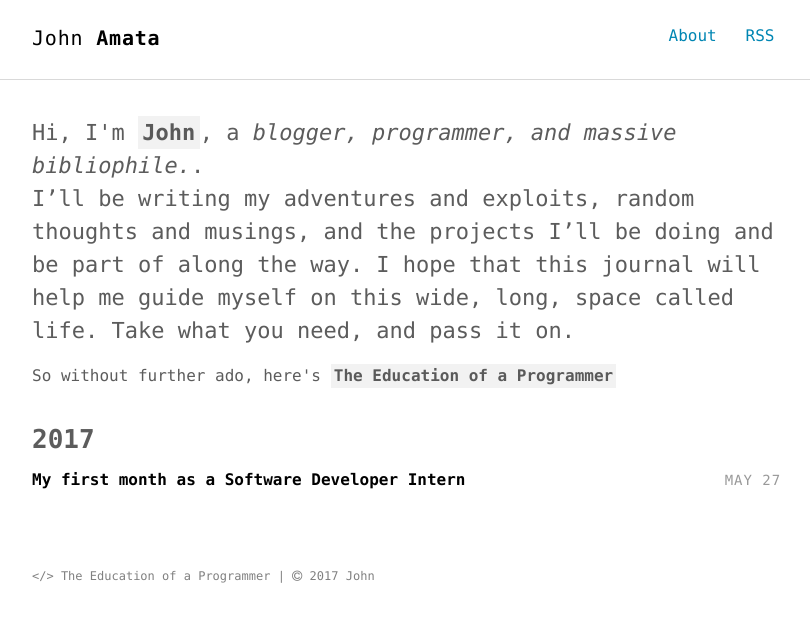
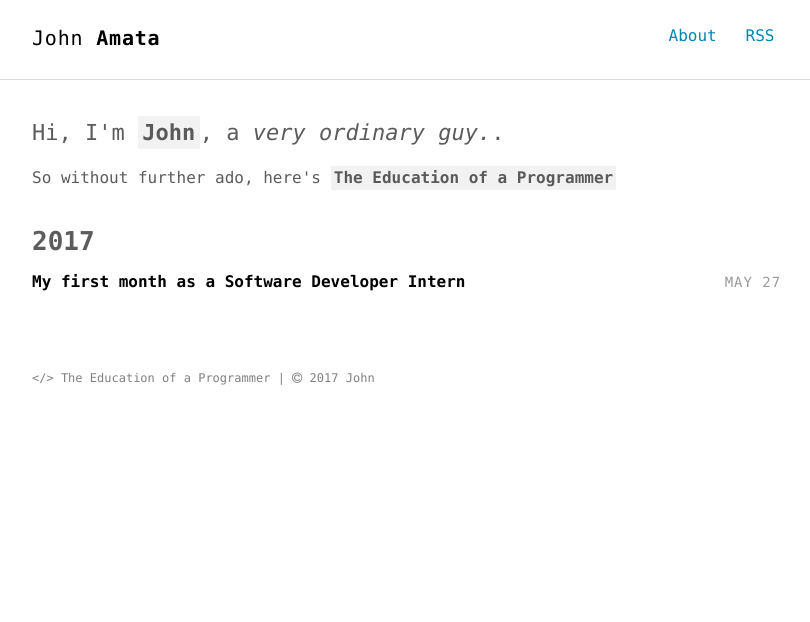
Before and after one commit to jpamata/jpamata.github.io, a Jekyll site: the page built from index.html, in a window 1280 px wide. Shown: the top 622 px of the page, without its empty margins (232-1042 px from the left). Built offline with Jekyll 4.4.1, drawn with Linux system fonts in a browser that asks for light colours.

Commit message:
Update _config.yml

```diff
--- a/_config.yml
+++ b/_config.yml
@@ -30,24 +30,25 @@
 # Author settings
 author:
   name     : "John"
-  job      : "blogger, programmer, and massive bibliophile."
-  bio      : "I’ll be writing my adventures and exploits, random thoughts and musings, and the projects I’ll be doing and be part of along the way. I hope that this journal will help me guide myself on this wide, long, space called life. Take what you need, and pass it on."
-  thumb    : /images/author.jpg
-  email    : hnrird@gmail.com
-  url      : http://heiswayi.github.io
-  github   : http://github.com/heiswayi
-  twitter  : http://twitter.com/HeiswayiNrird
-  facebook : https://www.facebook.com/heiswayi.nrird
-  linkedin : http://linkedin.com/in/nrird
+  job      : "very ordinary guy."
+  bio      : ""
+  thumb    : /images/johnamata.jpg
+  email    : johnamata@gmx.com
+  url      : https://jpamata.github.io
+  github   : https://github.com/jpamata
+  twitter  : https://twitter.com/john__amata
+  facebook : https://www.facebook.com/JohnTheGreat
+  linkedin : https://linkedin.com/in/jpamata
 
 # social settings
 og_locale: "en_US"
 twitter_card: "summary_large_image"
-twitter_site: "@HeiswayiNrird"
+twitter_site: "@john__amata"
 
 gems:
   - bourbon
   - jekyll-paginate
+  - jekyll-seo-tag
 
 # navbar pages
 navbar:
@@ -55,5 +56,7 @@
     title: About
   - slug : blog
     title: Blog
+  - slug : contact
+    title: Contact
 
 exclude: ["gulp", "node_modules", "bower", "bower_components", "config.rb", "src", "Gemfile", "Gemfile.lock", ".rvmrc", ".rbenv-version", "package.json", "gulpfile.js", "README.md", "Rakefile", "changelog.md"]
```
